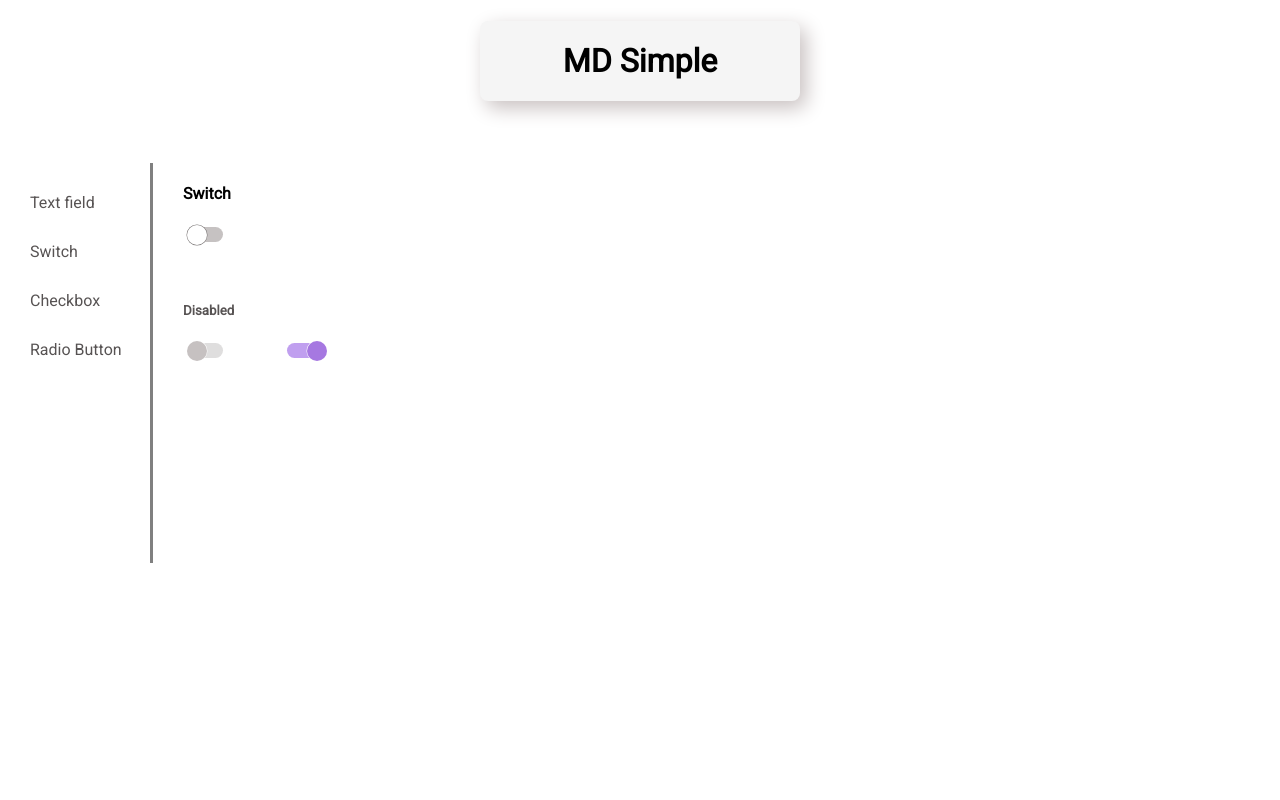
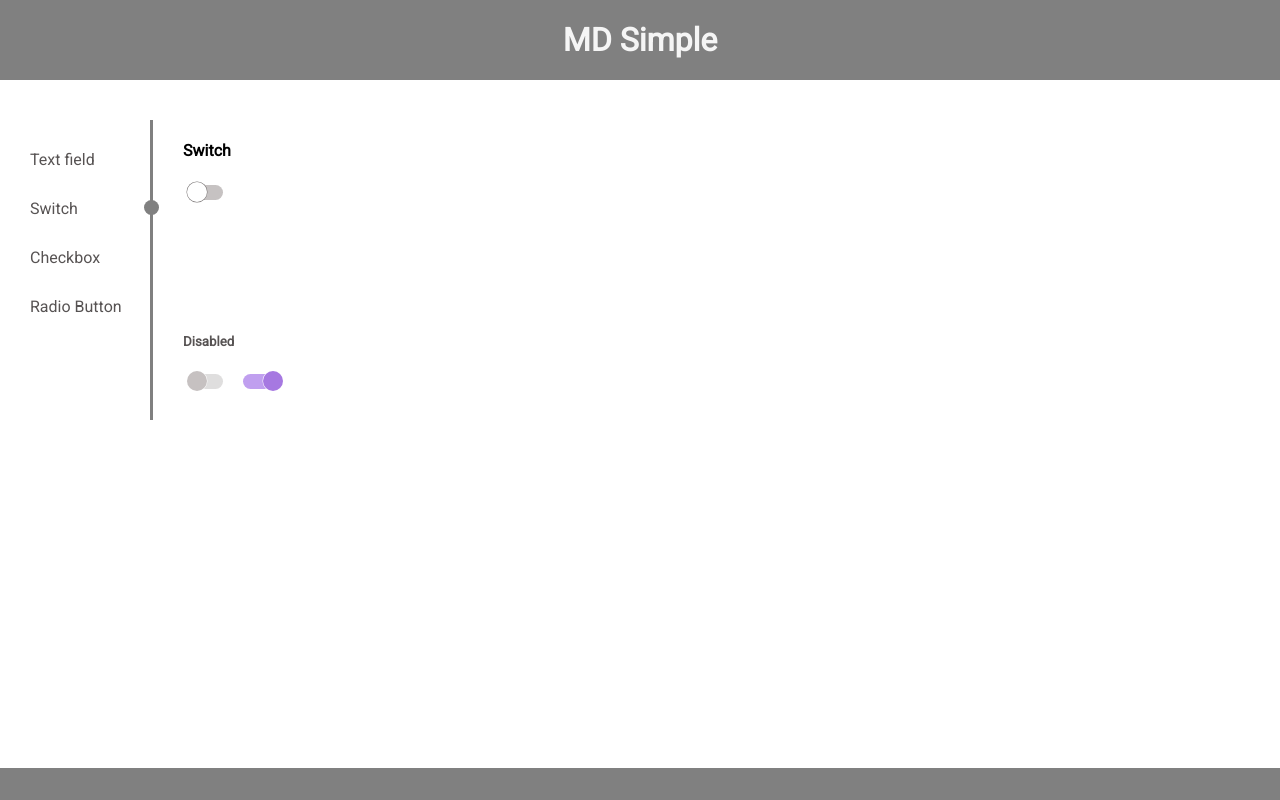
Before and after one commit to jonnasvensson/mandatory-uxdesign1, a React (Create React App) app: page /switch in a window 1280 px wide. Built offline with nearby package versions, Linux system fonts and the light colour scheme.

Commit message:
adjusted margins and added grey circles on grey line

```diff
--- a/src/App.js
+++ b/src/App.js
@@ -26,6 +26,7 @@ function App() {
           <Route path="/radioButton" component={RadioButton} />
         </div>
       </div>
+      <footer className={styles.footer}></footer>
     </Router>
 
   );
--- a/src/App.module.css
+++ b/src/App.module.css
@@ -6,21 +6,30 @@ header {
     display: flex;
     justify-content: center;
     margin-bottom: 40px;
+    width: 100vw;
 }
 
 h1 {
     text-align: center;
-    width: 20rem;
+    color: whitesmoke;
     height: 5rem;
-    border-radius: 8px;
+    width: 100vw;
     font-family: Roboto;
-    background-color: whitesmoke;
+    background-color: grey;
     display: flex;
     justify-content: center;
     align-items: center;
-    box-shadow: 6px 7px 20px #C8C0C0;
+    margin: 0;
 }
 
 .container {
     display: flex;
 }
+
+.footer {
+    height: 2rem;
+    width: 100vw;
+    position: fixed;
+    bottom: 0;
+    background-color: grey;
+}
--- a/src/MDsimple/Checkbox.js
+++ b/src/MDsimple/Checkbox.js
@@ -7,14 +7,15 @@ export default function Checkbox({ disabled }) {
     return (
         <>
             <div className={styles.container}>
-                <h4 className={styles.h4}>Checkbox</h4>
-                <div className={styles.checkbox}>
-                    <input className={styles.input}
-                        type="checkbox" id="checkboxInput"
-                        disabled={disabled} />
+            <div className={styles.circle}></div>
+            <h4 className={styles.h4}>Checkbox</h4>
+                <div className={styles.topContainer}>
+                    <div className={styles.checkbox}>
+                        <input className={styles.input}
+                            type="checkbox" id="checkboxInput"
+                            disabled={disabled} />
+                    </div>
                 </div>
-
-                <div className={styles.containerDis}>
                     <h5 className={styles.h5}>Disabled</h5>
                     <div className={styles.checkboxContainer}>
                         <div className={styles.checkbox}>
@@ -44,7 +45,6 @@ export default function Checkbox({ disabled }) {
                             </label>
                         </div>
                     </div>
-                </div>
             </div>
         </>
     )
--- a/src/MDsimple/Checkbox.module.css
+++ b/src/MDsimple/Checkbox.module.css
@@ -1,6 +1,21 @@
 .container {
     border-left: 3px solid grey;
     padding: 0 0 0 30px;
+    position: relative;
+}
+
+.circle {
+    background-color: grey;
+    width: 15px;
+    height: 15px;
+    border-radius: 50%;
+    position: absolute;
+    left: -9px;
+    top: 130px;
+}
+
+.topContainer {
+    height: 130px;
 }
 
 .h4 {
@@ -49,10 +64,6 @@
 
 /* Disabled */
 
-.containerDis {
-    margin-top: 100px;
-}
-
 .checkboxContainer {
     width: 100px;
     display: flex;
--- a/src/MDsimple/Navigate.module.css
+++ b/src/MDsimple/Navigate.module.css
@@ -1,6 +1,6 @@
 nav {
     width: 150px;
-    height: 400px;
+    height: 300px;
     display: flex;
     flex-direction: column;
 }
--- a/src/MDsimple/RadioButton.js
+++ b/src/MDsimple/RadioButton.js
@@ -7,15 +7,16 @@ export default function RadioButton({ disabled }) {
     return (
         <>
             <div className={styles.container}>
+            <div className={styles.circle}></div>
             <h4 className={styles.h4}>Radio button</h4>
+                <div className={styles.topContainer} >
                     <input className={styles.input} type="radio" id="firstRadioButton" name="selector" />
                     <label className={styles.label} htmlFor="firstRadioButton"></label>
-
                     <input className={styles.input} type="radio" id="secondRadioButton" name="selector" />
                     <label className={styles.label} htmlFor="secondRadioButton"></label>
-
+                </div>
+                <h5 className={styles.h5}>Disabled</h5>
                     <div className={styles.containerDis}>
-                    <h5 className={styles.h5}>Disabled</h5>
                         <input className={styles.input}
                             type="radio"
                             disabled />
--- a/src/MDsimple/RadioButton.module.css
+++ b/src/MDsimple/RadioButton.module.css
@@ -1,6 +1,24 @@
 .container {
     border-left: 3px solid grey;
     padding: 0 0 0 30px;
+    position: relative;
+}
+
+.circle {
+    background-color: grey;
+    width: 15px;
+    height: 15px;
+    border-radius: 50%;
+    position: absolute;
+    left: -9px;
+    top: 180px;
+}
+
+.topContainer {
+    height: 130px;
+    width: 100px;
+    display: flex;
+    justify-content: space-between;
 }
 
 .h4 {
@@ -47,7 +65,9 @@
 /* Disabled */
 
 .containerDis {
-    margin-top: 100px;
+    width: 100px;
+    display: flex;
+    justify-content: space-between;
 }
 
 .input[type="radio"][disabled]+.label {
--- a/src/MDsimple/Switch.js
+++ b/src/MDsimple/Switch.js
@@ -7,18 +7,22 @@ export default function Switch({ disabled }) {
     return (
         <>
             <div className={styles.container}>
+            <div className={styles.circle}></div>
+
             <h4 className={styles.h4}>Switch</h4>
+                <div className={styles.topContainer} >
                     <input className={styles.input} type="checkbox"
                         disabled={disabled} />
                     <label className={styles.label}
                         disabled={disabled}></label>
+                </div>
+                <h5 className={styles.h5}>Disabled</h5>
                 <div className={styles.containerDis}>
-                        <h5 className={styles.h5}>Disabled</h5>
                     <label className={styles.label}
                         disabled></label>
                     <input className={styles.input} type="checkbox"
                         disabled />
-                        <label className={styles.label} style={{ marginLeft: 100 }}
+                    <label className={styles.label}
                         checked disabled></label>
                     <input className={styles.input} type="checkbox"
                         checked disabled />
--- a/src/MDsimple/Switch.module.css
+++ b/src/MDsimple/Switch.module.css
@@ -1,6 +1,22 @@
 .container {
     border-left: 3px solid grey;
     padding: 0 0 0 30px;
+    position: relative;
+}
+
+.circle {
+    background-color: grey;
+    width: 15px;
+    height: 15px;
+    border-radius: 50%;
+    position: absolute;
+    left: -9px;
+    top: 80px;
+}
+
+.topContainer {
+    height: 130px;
+    width: 200px;
 }
 
 .h4 {
@@ -61,10 +77,6 @@
 
 /* Disabled */
 
-.containerDis {
-    margin-top: 100px;
-}
-
 .input:disabled {
     background-color: #DFDEDE;
 }
@@ -79,6 +91,7 @@
 .input:disabled:checked {
     background-color: #C09FEF;
     cursor: default;
+    margin-left: 60px;
 }
 
 .input:disabled:checked::before {
--- a/src/MDsimple/TextField.js
+++ b/src/MDsimple/TextField.js
@@ -7,7 +7,9 @@ export default function TextField({ disabled }) {
     return (
         <>
             <div className={styles.container}>
+                <div className={styles.circle}></div>
                 <h4 className={styles.h4}>Text field</h4>
+                <div className={styles.topContainer} >
                     <input className={styles.input}
                         type="text"
                         disabled={disabled}
@@ -16,14 +18,14 @@ export default function TextField({ disabled }) {
                         disabled={disabled}>
                         Label
                 </label>
+                </div>
                 <div className={styles.containerTextFieldDis}>
                     <h5 className={styles.h5}>Disabled</h5>
                     <input className={styles.input}
                         type="text"
                         disabled
                         required />
-                    <label
-                    className={styles.label}
+                    <label className={styles.label}
                         disabled >
                         Label
                     </label>
--- a/src/MDsimple/TextField.module.css
+++ b/src/MDsimple/TextField.module.css
@@ -1,6 +1,21 @@
 .container {
     border-left: 3px solid grey;
     padding: 0 0 0 30px;
+    position: relative;
+}
+
+.circle {
+    background-color: grey;
+    width: 15px;
+    height: 15px;
+    border-radius: 50%;
+    position: absolute;
+    left: -9px;
+    top: 29px;
+}
+
+.topContainer {
+    height: 130px;
 }
 
 .h4 {
@@ -55,10 +70,6 @@
 
 /*  Disabled */
 
-.containerTextFieldDis {
-    margin-top: 100px;
-}
-
 .input:disabled {
     background-color: #C6C1C1;
     border-bottom: none;
```
Lines whose indentation alone changed are shown as unchanged.
